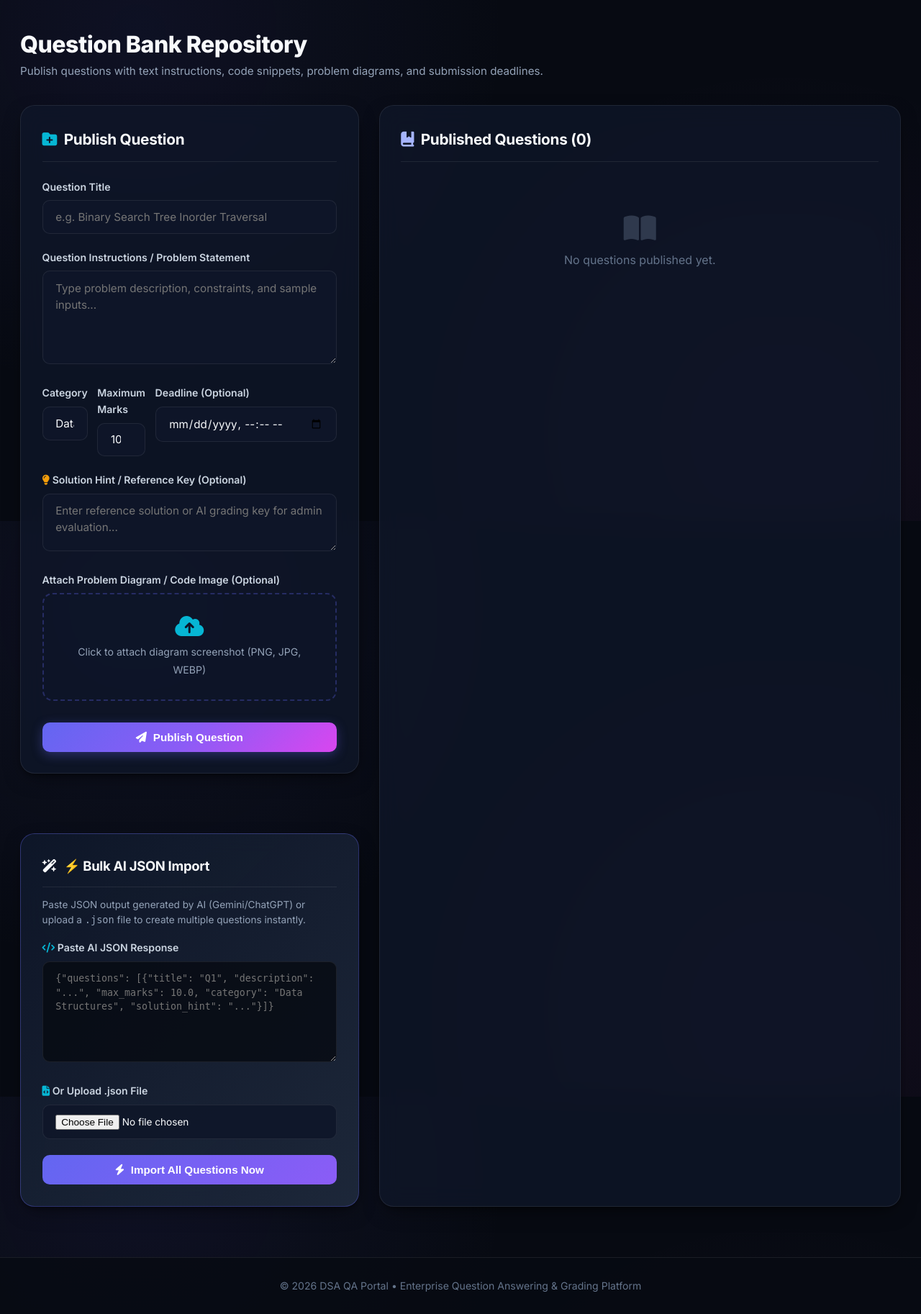
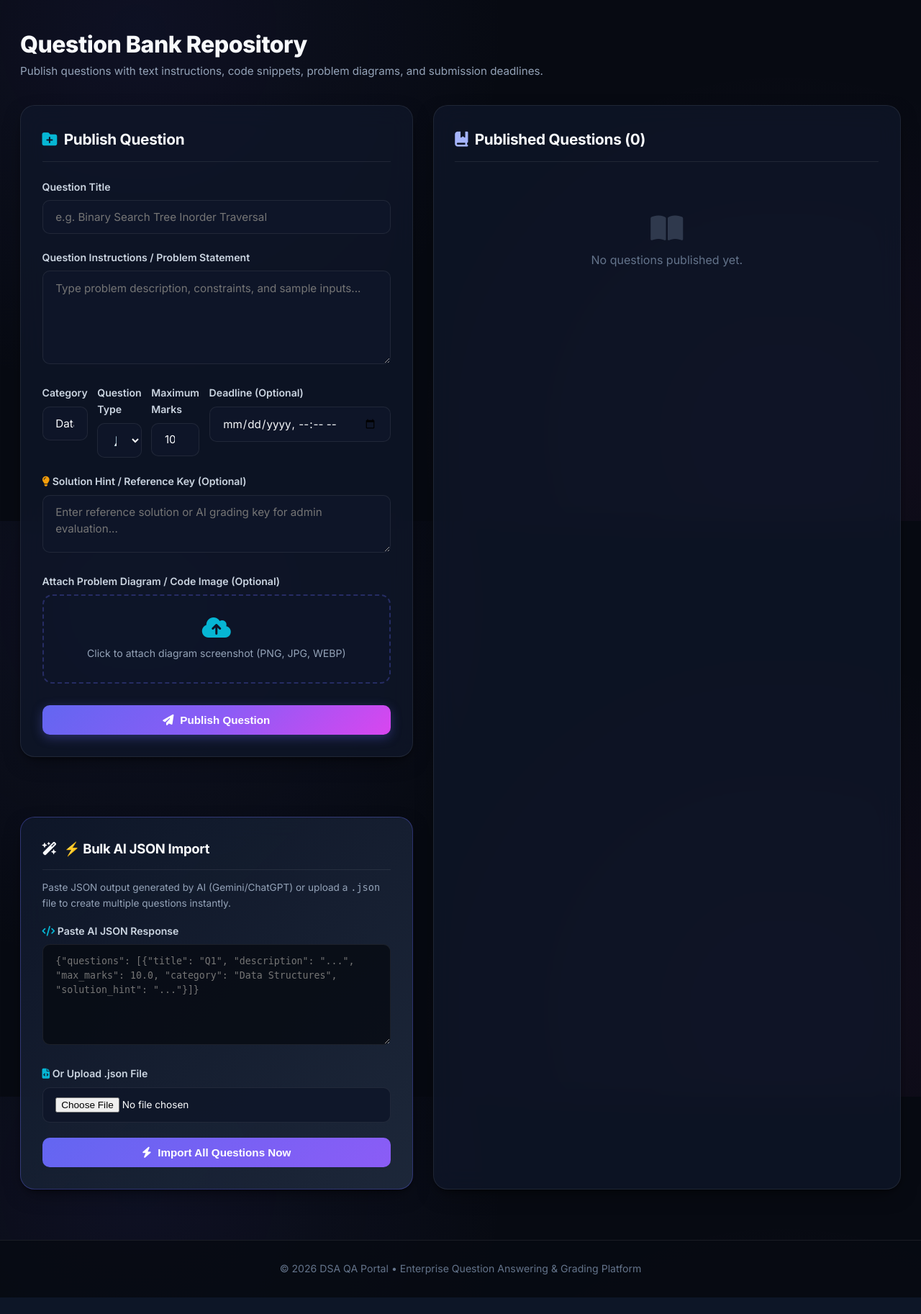
Before and after one commit to mahesh11112007/dsa-learner, a Flask app: page /admin/questions in a window 1280 px wide. Shown: the part 76-1902 px from the top of the page at 72% size. After the commit the page ends 1879 px from the top, so only its background shows below. Run offline with Flask 3, Linux system fonts and the light colour scheme; a user stored in the database is signed in; data comes from the database, SQL or seed files in the repository; data that the repository does not hold is empty; some libraries are stand-ins or nearby versions.

Commit message:
Add CODE and THEORY badges and tags for question types

```diff
--- a/app.py
+++ b/app.py
@@ -244,15 +244,16 @@ def admin_questions():
             max_marks = 10.0
 
         due_date_str = request.form.get('due_date', '').strip()
+        category = request.form.get('category', 'General').strip()
+        question_type = request.form.get('question_type', 'code').strip()
+        solution_hint = request.form.get('solution_hint', '').strip()
+
         due_date = None
         if due_date_str:
             try:
                 due_date = datetime.strptime(due_date_str, '%Y-%m-%dT%H:%M')
             except ValueError:
                 pass
-
-        category = request.form.get('category', 'General').strip()
-        solution_hint = request.form.get('solution_hint', '').strip()
 
         file = request.files.get('image')
         image_filename = save_file(file, app.config['QUESTION_UPLOAD_FOLDER'])
@@ -267,6 +268,7 @@ def admin_questions():
                 max_marks=max_marks,
                 due_date=due_date,
                 category=category,
+                question_type=question_type,
                 solution_hint=solution_hint,
                 created_by_id=current_user.id
             )
@@ -324,6 +326,7 @@ def bulk_import_questions():
                 continue
 
             category = str(item.get('category', 'General')).strip()
+            question_type = str(item.get('question_type') or item.get('type') or 'code').strip()
             try:
                 max_marks = float(item.get('max_marks', 10.0))
             except (ValueError, TypeError):
@@ -336,6 +339,7 @@ def bulk_import_questions():
                 description=description,
                 max_marks=max_marks,
                 category=category,
+                question_type=question_type,
                 solution_hint=solution_hint,
                 created_by_id=current_user.id
             )
--- a/models.py
+++ b/models.py
@@ -39,6 +39,7 @@ class Question(db.Model):
     max_marks = db.Column(db.Float, nullable=False, default=10.0)
     due_date = db.Column(db.DateTime, nullable=True)
     category = db.Column(db.String(50), default='General')
+    question_type = db.Column(db.String(20), default='code')  # 'code' or 'theory'
     solution_hint = db.Column(db.Text, nullable=True)
     created_by_id = db.Column(db.Integer, db.ForeignKey('users.id'), nullable=False)
     created_at = db.Column(db.DateTime, default=datetime.utcnow)
@@ -54,6 +55,12 @@ class Question(db.Model):
         if self.created_at:
             return (datetime.utcnow() - self.created_at).total_seconds() < 3 * 24 * 3600
         return False
+
+    def is_theory(self):
+        if hasattr(self, 'question_type') and self.question_type == 'theory':
+            return True
+        cat_lower = (self.category or '').lower()
+        return 'theory' in cat_lower or 'concept' in cat_lower or 'explain' in cat_lower
 
     def __repr__(self):
         return f"<Question {self.title}>"
--- a/templates/admin/questions.html
+++ b/templates/admin/questions.html
@@ -30,10 +30,18 @@
         <textarea id="description" name="description" class="form-control" placeholder="Type problem description, constraints, and sample inputs..." required style="min-height: 130px;"></textarea>
       </div>
 
-      <div style="display: grid; grid-template-columns: 1fr 1fr 1.2fr; gap: 0.85rem;">
+      <div style="display: grid; grid-template-columns: 1.2fr 1fr 1fr 1.2fr; gap: 0.85rem;">
         <div class="form-group">
           <label for="category">Category</label>
           <input type="text" id="category" name="category" class="form-control" placeholder="e.g. Data Structures" value="Data Structures">
+        </div>
+
+        <div class="form-group">
+          <label for="question_type">Question Type</label>
+          <select id="question_type" name="question_type" class="form-control" style="font-weight: 600;">
+            <option value="code">💻 Coding Problem</option>
+            <option value="theory">📝 Theory Question</option>
+          </select>
         </div>
 
         <div class="form-group">
@@ -104,7 +112,23 @@
         {% for q in questions %}
           <div style="background: rgba(15, 23, 42, 0.7); border: 1px solid var(--border-subtle); border-radius: var(--radius-lg); padding: 1.4rem; transition: border-color 0.2s ease;">
             <div style="display: flex; justify-content: space-between; align-items: flex-start; margin-bottom: 0.6rem; gap: 1rem;">
-              <h3 style="font-size: 1.15rem; font-weight: 700; color: var(--text-main); line-height: 1.3;">{{ q.title }}</h3>
+              <div>
+                <div style="display: flex; align-items: center; gap: 0.4rem; margin-bottom: 0.3rem;">
+                  <span style="font-size: 0.72rem; font-weight: 700; color: #a5b4fc; background: rgba(99, 102, 241, 0.15); padding: 0.15rem 0.5rem; border-radius: 4px;">
+                    {{ q.category }}
+                  </span>
+                  {% if q.is_theory() %}
+                    <span class="badge" style="background: rgba(245, 158, 11, 0.2); color: #fde047; border: 1px solid rgba(245, 158, 11, 0.35); font-size: 0.68rem;">
+                      📝 THEORY
+                    </span>
+                  {% else %}
+                    <span class="badge" style="background: rgba(6, 182, 212, 0.2); color: #a5f3fc; border: 1px solid rgba(6, 182, 212, 0.35); font-size: 0.68rem;">
+                      💻 CODE
+                    </span>
+                  {% endif %}
+                </div>
+                <h3 style="font-size: 1.15rem; font-weight: 700; color: var(--text-main); line-height: 1.3;">{{ q.title }}</h3>
+              </div>
               <div style="display: flex; gap: 0.5rem; flex-wrap: wrap; justify-content: flex-end;">
                 <span class="badge" style="background: rgba(99, 102, 241, 0.2); color: #c7d2fe; border: 1px solid rgba(99, 102, 241, 0.35);">
                   <i class="fa-solid fa-star"></i> {{ q.max_marks }} pts
--- a/templates/student/question_detail.html
+++ b/templates/student/question_detail.html
@@ -373,8 +373,8 @@
       });
     }
 
-    // Initialize mode
-    setSubmissionMode('code');
+    // Initialize mode based on question type (theory vs code)
+    setSubmissionMode("{{ 'theory' if question.is_theory() else 'code' }}");
   });
 </script>
 {% endblock %}
```
Also changed, not shown: templates/student/dashboard.html (+9 -0 lines).
